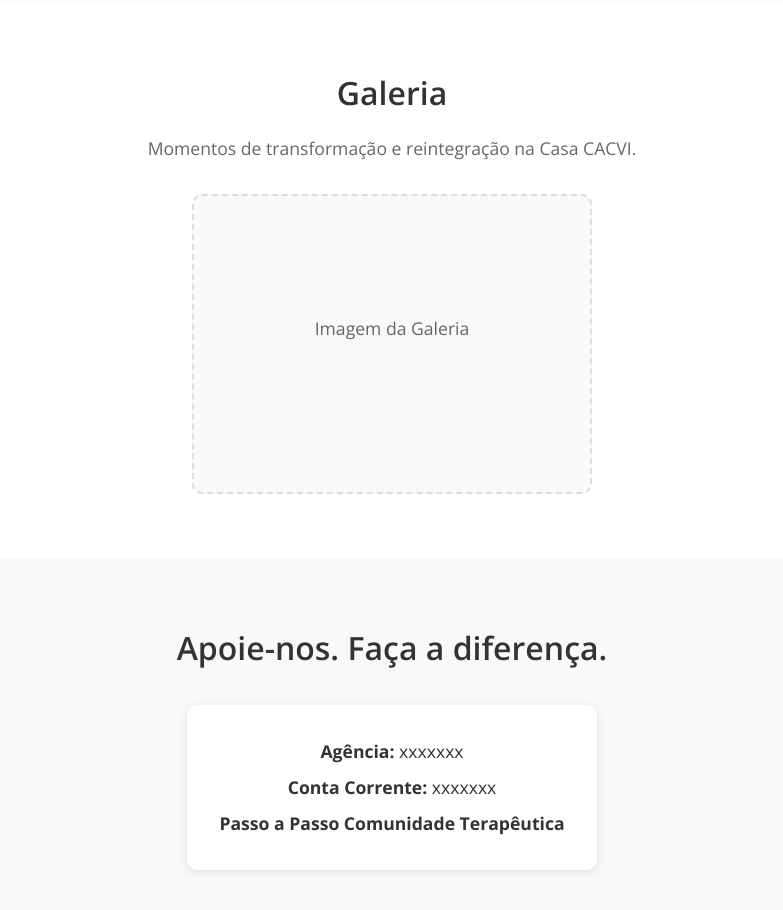
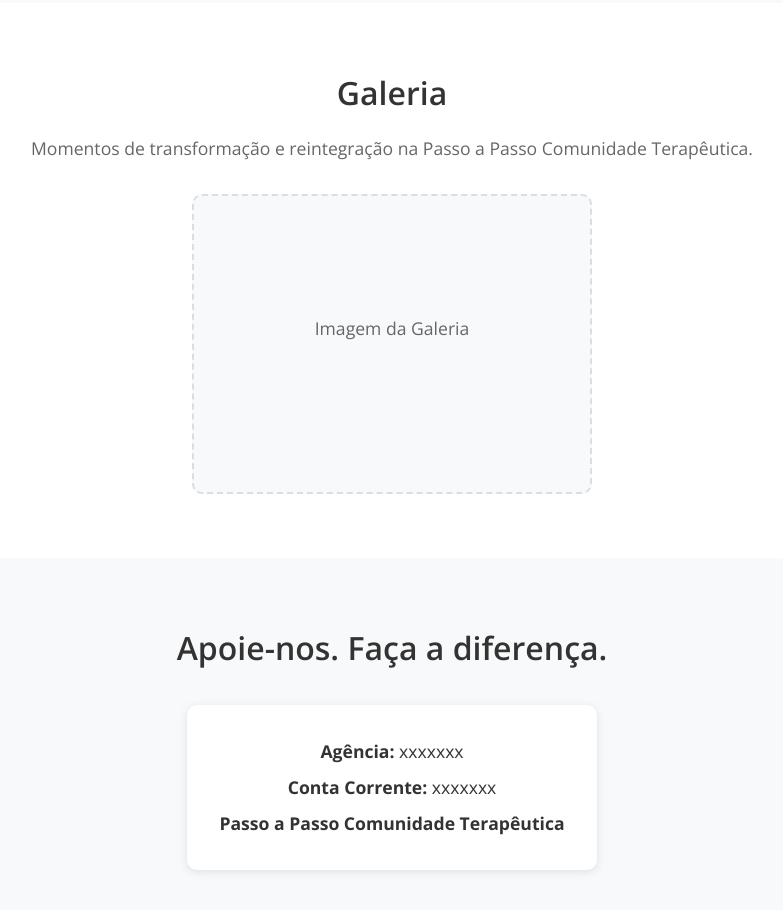
Before and after one commit to jao1224/Comunidade-Terapeutica, a website: page index.html in a window 1280 px wide. Shown: the part 2280-3190 px from the top of the page, without its empty margins (248-1031 px from the left). Drawn offline with nearby package versions, Linux system fonts and the light colour scheme.

Commit message:
mudano o nome

```diff
--- a/index.html
+++ b/index.html
@@ -262,7 +262,7 @@
     <section class="galeria">
         <div class="container">
             <h2>Galeria</h2>
-            <p>Momentos de transformação e reintegração na Casa CACVI.</p>
+            <p>Momentos de transformação e reintegração na Passo a Passo Comunidade Terapêutica.</p>
             <div class="galeria-image">
                 <div class="image-placeholder">
                     <p>Imagem da Galeria</p>
```
